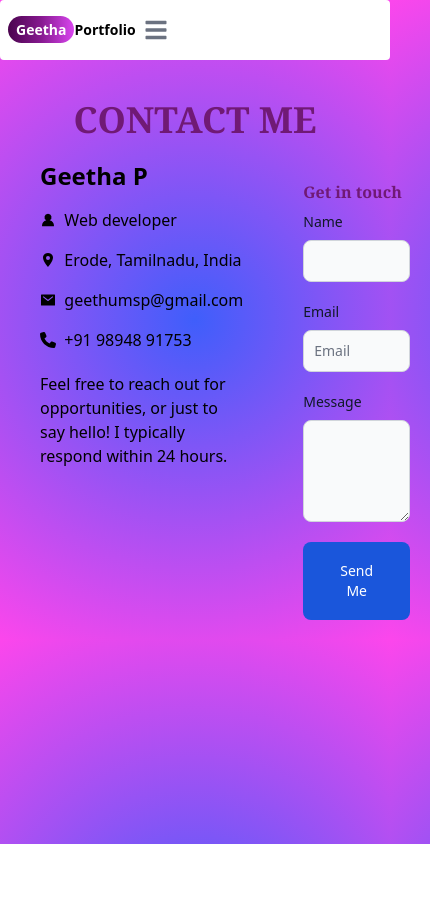
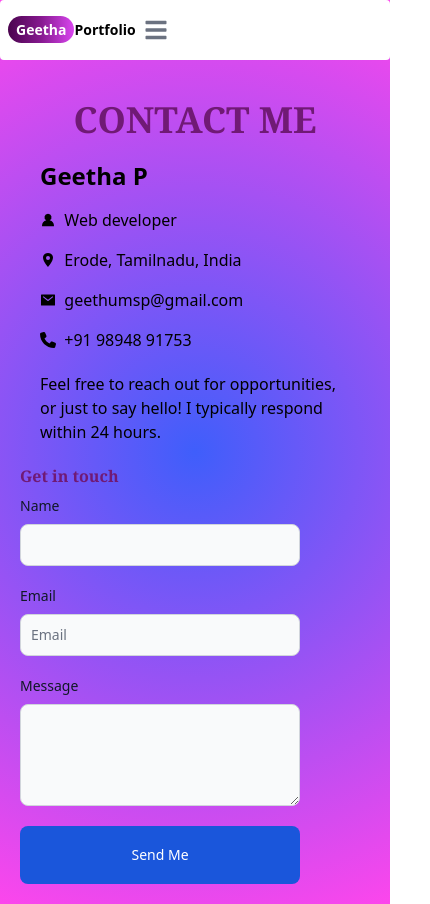
Before and after one commit to GeethaRagu/GeethaPortfolio, a React (Vite) app: page /contact in a window 390 px wide. Shown: the whole page, 430 px wide, since content can reach past the window. Before the commit the page ends 844 px from the top, so only its background shows below. Built offline with nearby package versions, Linux system fonts and the light colour scheme.

Commit message:
updated css

```diff
--- a/src/Pages/Contact.jsx
+++ b/src/Pages/Contact.jsx
@@ -49,7 +49,7 @@ const Contact = () => {
       <h1 className="text-fuchsia-900 font-bold text-4xl text-center font-serif mb-5">
         CONTACT ME
       </h1>
-      <div className="flex flex-row justify-self-auto ">
+      <div className="flex md:flex-row md:justify-self-auto flex-col">
         <div className="px-10">
           <h3 className="font-bold text-2xl">Geetha P</h3>
           <ul className="flex flex-row pt-4">
```
